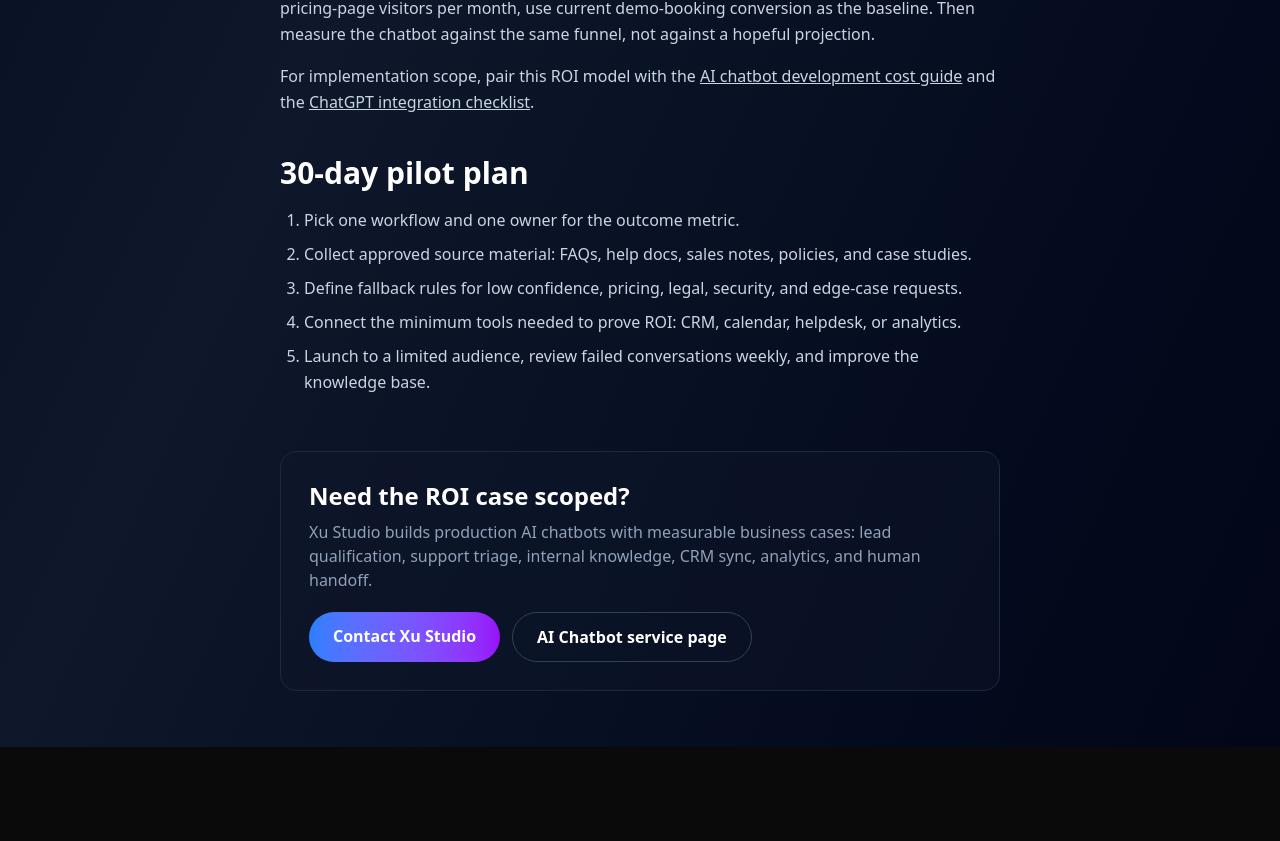
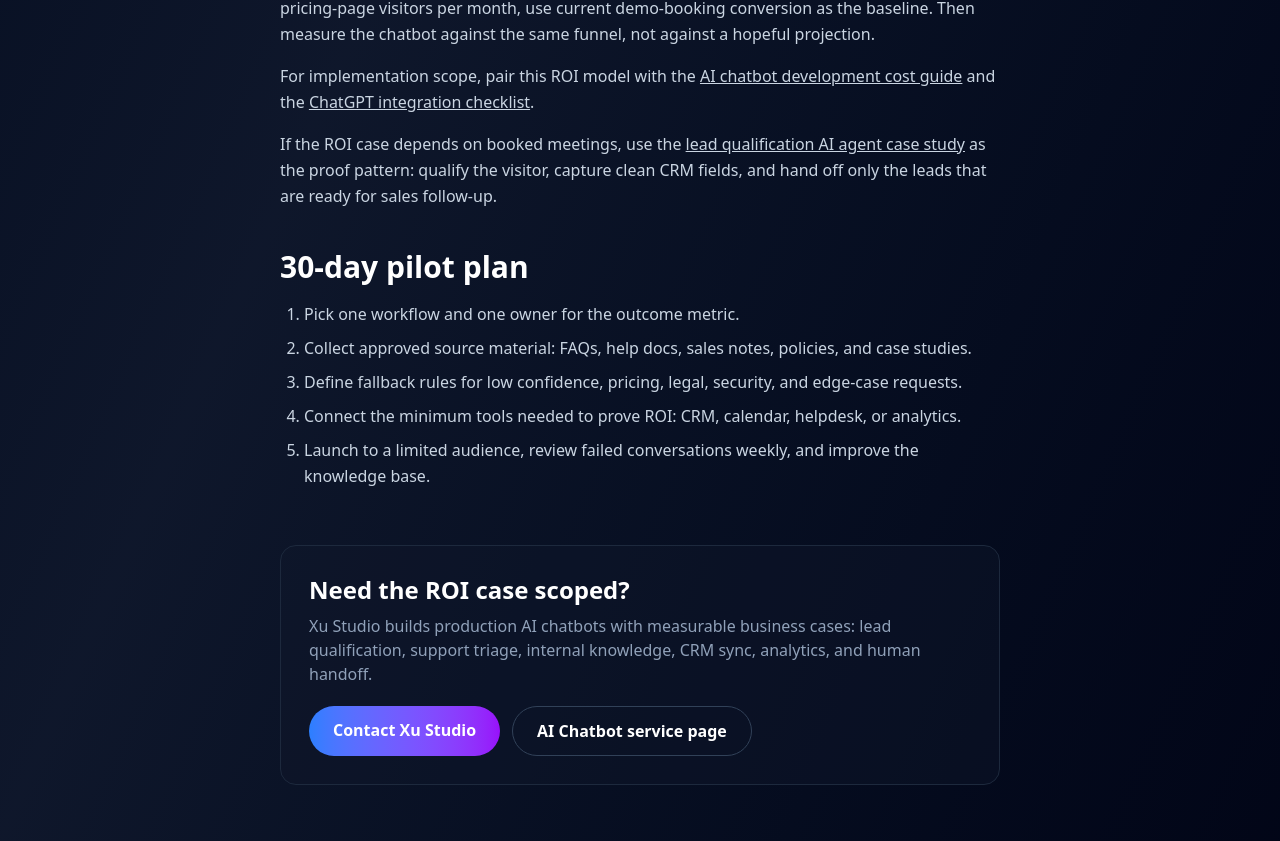
Before and after one commit to ethansure/thexu-studio, a Next.js app: page /insights/ai-chatbot-roi in a window 1280 px wide. Shown: the part 2076-2917 px from the top of the page. Before the commit the page ends 2823 px from the top, so only its background shows below. Built offline with nearby package versions, Linux system fonts and the light colour scheme.

Commit message:
Link chatbot ROI guide to lead agent proof

```diff
--- a/src/app/insights/ai-chatbot-roi/page.tsx
+++ b/src/app/insights/ai-chatbot-roi/page.tsx
@@ -31,7 +31,7 @@ export default function PostPage() {
         description:
           'A practical guide to AI chatbot ROI: where chatbots create payback, which metrics to track, how to model savings and revenue, and what to build first.',
         datePublished: '2026-06-25',
-        dateModified: '2026-06-25',
+        dateModified: '2026-07-07',
         inLanguage: 'en-US',
         mainEntityOfPage: {
           '@type': 'WebPage',
@@ -256,6 +256,14 @@ export default function PostPage() {
             </Link>
             .
           </p>
+          <p className="mt-4">
+            If the ROI case depends on booked meetings, use the{' '}
+            <Link className="underline hover:text-white" href="/case-studies/lead-qualification-ai-agent">
+              lead qualification AI agent case study
+            </Link>{' '}
+            as the proof pattern: qualify the visitor, capture clean CRM fields, and hand off only the leads that are
+            ready for sales follow-up.
+          </p>
         </Section>
 
         <Section title="30-day pilot plan">
```
